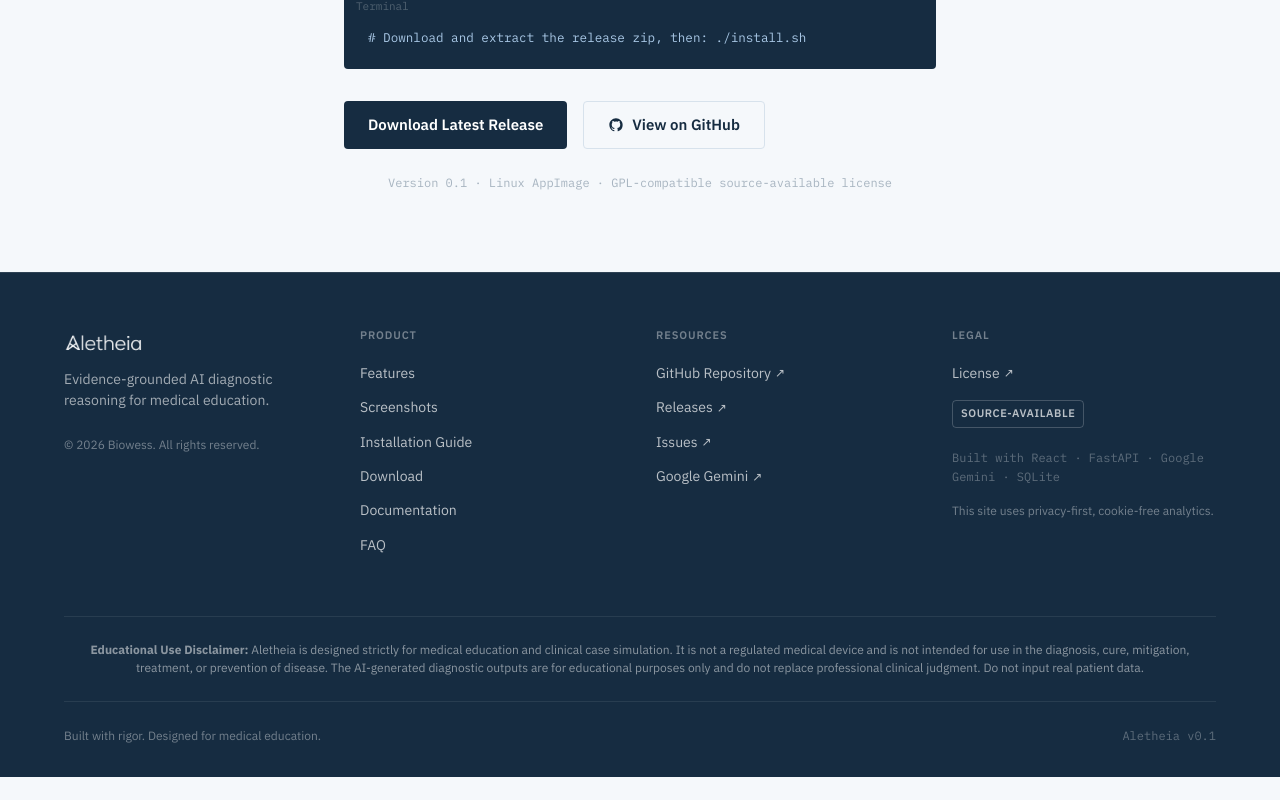
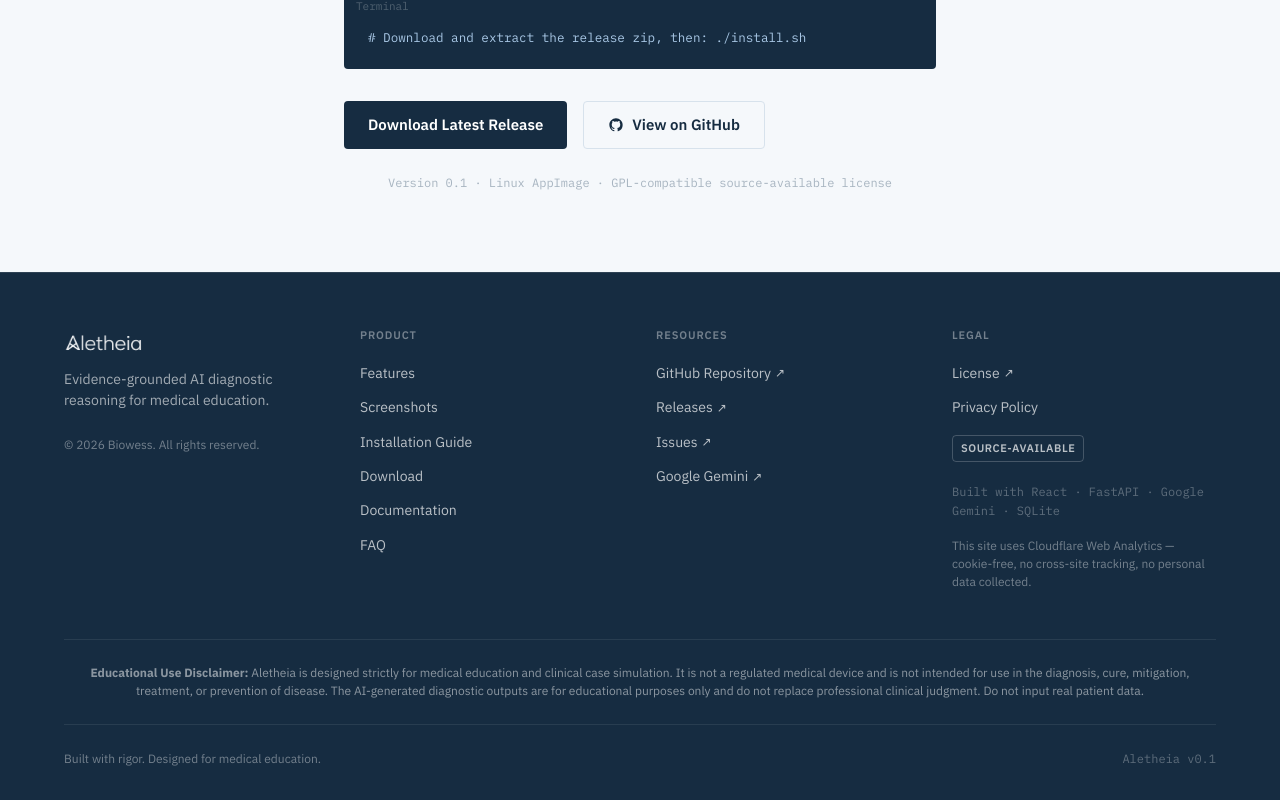
Before and after one commit to biowess/aletheia-website, a React (Vite) app in the folder frontend/: page / in a window 1280 px wide. Shown: the part 4757-5557 px from the top of the page. Before the commit the page ends 5534 px from the top, so only its background shows below. Built offline with nearby package versions, Linux system fonts and the light colour scheme; a web font is replaced by a local one.

Commit message:
Update Footer.tsx

```diff
--- a/frontend/src/components/layout/Footer.tsx
+++ b/frontend/src/components/layout/Footer.tsx
@@ -1,7 +1,6 @@
 import { Link } from 'react-router-dom'
-import logowhite from '@/assets/logowhite.png'
 
-export default function Footer({ analyticsNote = "This site uses privacy-first, cookie-free analytics." }: { analyticsNote?: string }) {
+export default function Footer({ analyticsNote = "This site uses Cloudflare Web Analytics — cookie-free, no cross-site tracking, no personal data collected." }: { analyticsNote?: string }) {
   return (
     <>
       <style>{`
@@ -114,8 +113,9 @@ export default function Footer({ analyticsNote = "This site uses privacy-first,
 
             {/* Column 1 - Brand */}
             <div className="aletheia-footer-col">
+              {/* REPLACE: Use frontend/src/assets/logowhite.png (white logo for dark background). Height: 28px. */}
               <img
-                src={logowhite}
+                src="/src/assets/logowhite.png"
                 alt="Aletheia"
                 style={{ height: 28, width: 'auto', alignSelf: 'flex-start', transform: 'translateX(-8px)' }}
               />
@@ -176,6 +176,9 @@ export default function Footer({ analyticsNote = "This site uses privacy-first,
               <a href="https://github.com/biowess/aletheia/blob/main/LICENSE" target="_blank" rel="noopener noreferrer" aria-label="License (opens in new tab)" className="aletheia-footer-link">
                 License <span aria-hidden="true" style={{ marginLeft: 4, fontSize: 12 }}>↗</span>
               </a>
+              <Link to="/privacy" className="aletheia-footer-link">
+                Privacy Policy
+              </Link>
 
               <div style={{
                 fontFamily: "'IBM Plex Sans', system-ui, sans-serif",
```
